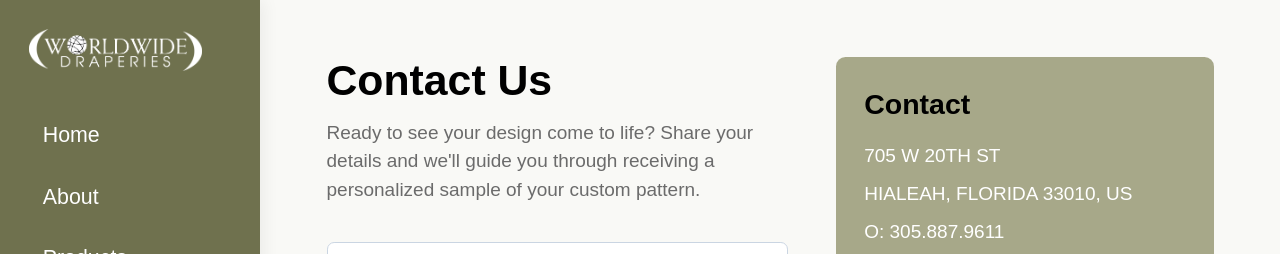
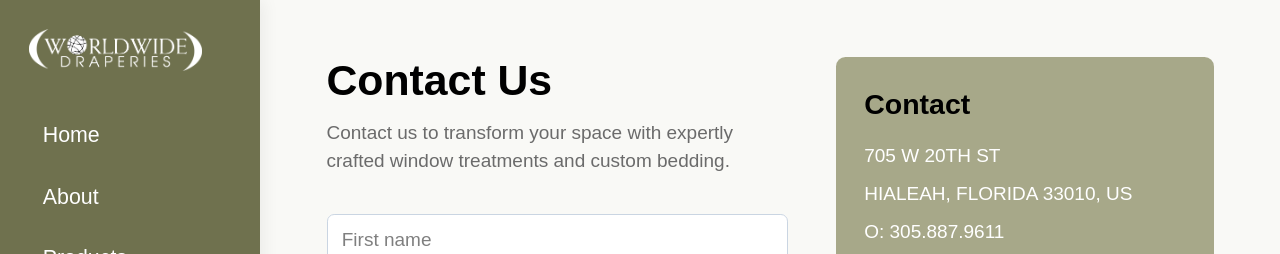
Before and after one commit to Nordic-Design/worldwidedraperies, a Next.js app: page /contact in a window 1280 px wide. Shown: the top 254 px of the page. Built offline with nearby package versions, Linux system fonts and the light colour scheme.

Commit message:
Update copy on Contact, Products, and Portfolio.

```diff
--- a/app/contact/page.tsx
+++ b/app/contact/page.tsx
@@ -53,7 +53,7 @@ export default function ContactPage() {
         <div>
           <h1 className="text-4xl font-semibold text-[var(--text-primary)]">Contact Us</h1>
           <p className="mt-3 text-[var(--text-muted)] max-w-2xl">
-            Ready to see your design come to life? Share your details and we'll guide you through receiving a personalized sample of your custom pattern.
+            Contact us to transform your space with expertly crafted window treatments and custom bedding.
           </p>
 
           {!submitted ? (
--- a/app/portfolio/[slug]/page.tsx
+++ b/app/portfolio/[slug]/page.tsx
@@ -69,7 +69,7 @@ export default function ProjectDetail({ params }: Props) {
         <div>
           <h1 className="text-4xl font-semibold text-[var(--text-primary)]">{data.name}</h1>
           <p className="text-[var(--text-muted)] mt-2">{data.location}</p>
-          <p className="text-[var(--text-muted)] mt-4">Scope: custom draperies, roller shades, and bedding. Installation completed on schedule.</p>
+          <p className="text-[var(--text-muted)] mt-4">Scope: custom draperies, roller shades, and bedding.</p>
         </div>
       </section>
 
--- a/app/products/page.tsx
+++ b/app/products/page.tsx
@@ -81,7 +81,7 @@ export default function ProductsPage() {
       { t: "H‑Tracks (Blk/Brnz/Gold)", img: "https://waclighting.com/storage/waclighting-images/top_prod_image/HT4-BK_IMRO_2.jpg" },
       { t: "Motorized", img: "https://m.media-amazon.com/images/I/71c3JIym3kL.jpg" },
       { t: "Cord Operated", img: "https://www.forestgroup.com/user_files/images/block_thumbnail/CKS_klein.png" },
-      { t: "Wand", img: "https://m.media-amazon.com/images/I/81XKoiq2pcL._UF894,1000_QL80_.jpg" },
+      { t: "Baton", img: "https://m.media-amazon.com/images/I/81XKoiq2pcL._UF894,1000_QL80_.jpg" },
       { t: "Manual", img: "https://m.media-amazon.com/images/I/51PvXdALtDL.jpg" },
     ].forEach(i => items.push(i));
 
```
